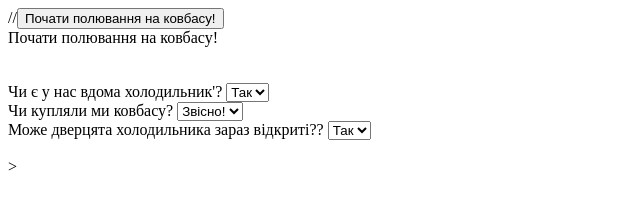
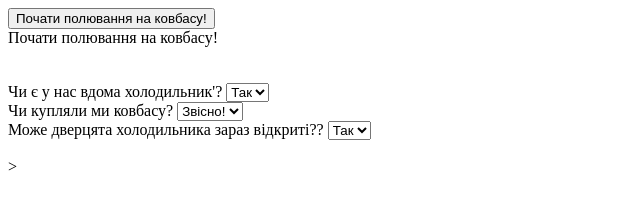
Before and after one commit to myp1blka/procode-day2, a plain HTML site: page index.html in a window 1280 px wide. Shown: the full height of the page, 0-640 px from the left. Drawn offline with Linux system fonts and the light colour scheme.

Commit message:
Працює вже і з кнопки

```diff
--- a/index.html
+++ b/index.html
@@ -8,7 +8,7 @@
     <title>Document</title>
 </head>
 <body>
-//<input type="button" name="knopka_start" value="Почати полювання на ковбасу!"><br>
+<input type="button" id="knopka" name="knopka_start" value="Почати полювання на ковбасу!"><br>
 <div class="Text_na_start">Почати полювання на ковбасу!</div><br><br>
     <label>
         Чи є у нас вдома холодильник'?
--- a/js/main.js
+++ b/js/main.js
@@ -36,5 +36,6 @@ const run = (ev) => {
 
 elTexto.addEventListener('click', run);
 
-// кнопку оживити не вийшло
-elKnopka_start.addEventListener('click', run);
+// дивна кнопка
+//elKnopka_start.addEventListener('click', run);
+knopka.addEventListener('click', run);
```
